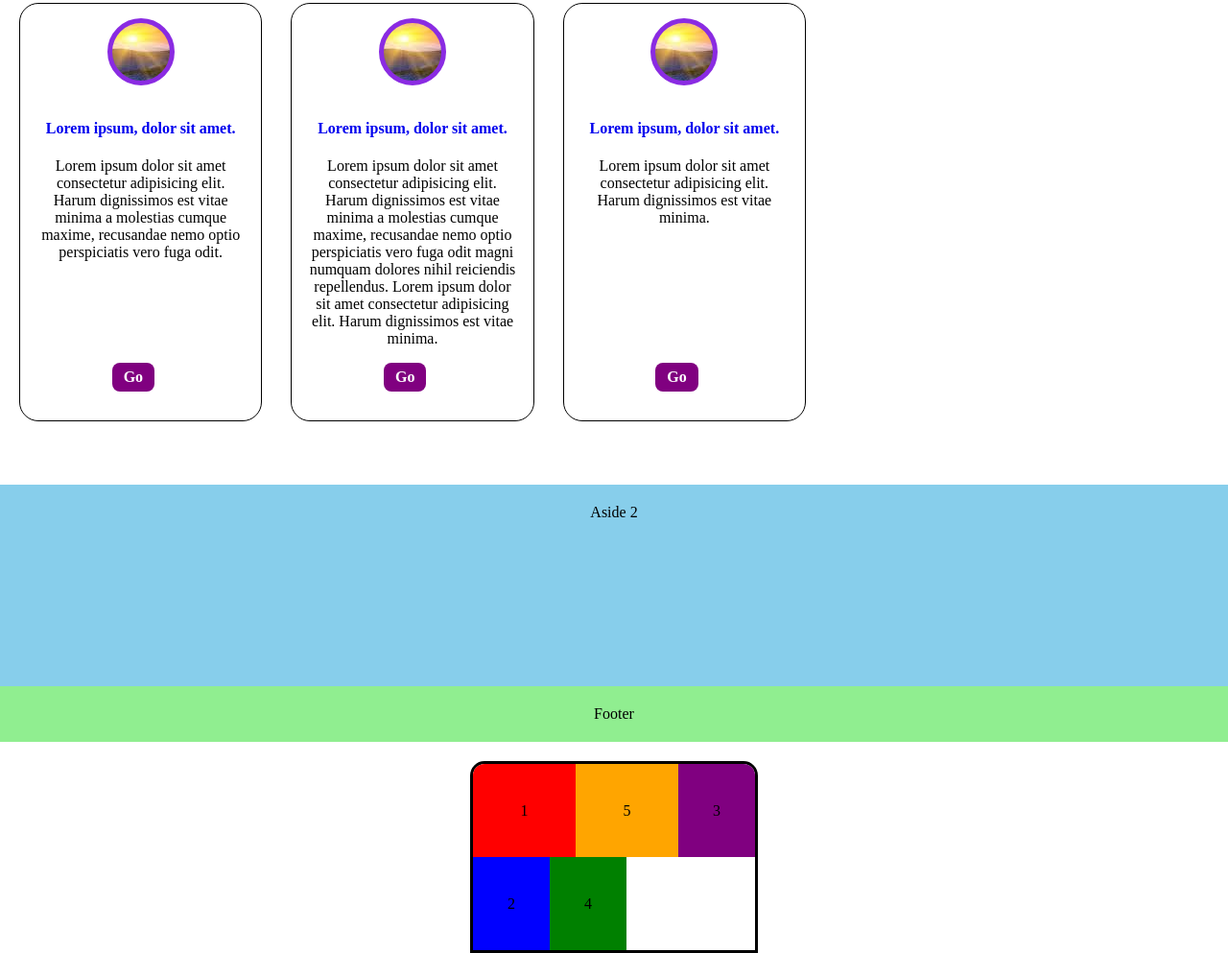
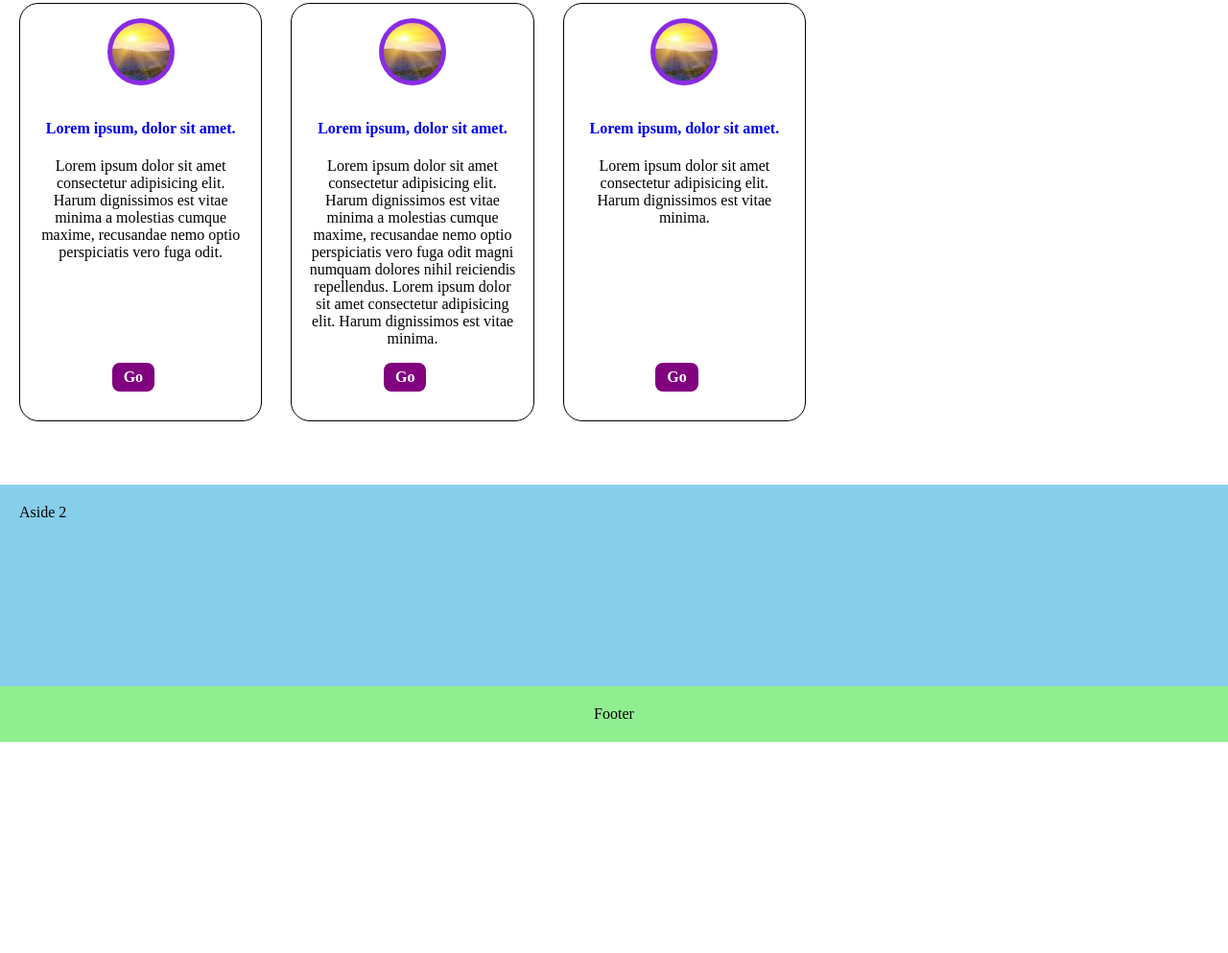
Before and after one commit to anatoliitregub/HW6, a plain HTML site: page HW6.html in a window 1280 px wide. Shown: the part 885-1878 px from the top of the page at 96% size. After the commit the page ends 1678 px from the top, so only its background shows below. Drawn offline with Linux system fonts and the light colour scheme.

Commit message:
HW6 complete

```diff
--- a/HW6.html
+++ b/HW6.html
@@ -150,13 +150,6 @@
         <footer class="footer">
             <span>Footer</span>
         </footer>
-        <div class="holder">
-            <div class="item">1</div>
-            <div class="item">2</div>
-            <div class="item">3</div>
-            <div class="item">4</div>
-            <div class="item">5</div>
-          </div>
     </div>
 </body>
 </html>
--- a/styleHW6.css
+++ b/styleHW6.css
@@ -123,22 +123,6 @@ a {
     visibility: visible;
 }
 
-/* @media (min-width: 768px) {
-    .nav-list {
-        position: static;
-        display: flex;
-        align-items: center;
-        opacity: 1;
-        visibility: visible;
-    }
-    .nav-item {
-        margin-bottom: 0;
-    }
-    .nav-item + .nav-item {
-        padding-left: 15px;
-    }
-}
- */
 .nav-item {
     margin-bottom: 15px;
 }
@@ -159,8 +143,9 @@ a {
 }
 
 .sidebar {
+    display: none;
     text-align: center;
-    flex: 0 0 210px;
+    flex: 0 0 50px;
     padding: 20px;
 }
 
@@ -176,7 +161,7 @@ a {
 .content {
     padding: 20px;
     flex-grow: auto;
-    width: calc(100% - 420px);
+    width: 100%;
 }
 
 p {
@@ -199,7 +184,7 @@ p {
 .col {
     display: flex;
     align-content: stretch;
-    width: 33.333%;
+    width: 100vh;
     padding: 0 15px 30px;
 
 }
@@ -215,7 +200,7 @@ p {
     text-align: center;
 }
 .card:hover {
-    transition: all .5s ease-in-out;
+    transition: all 1s ease-in-out;
     transform: rotateY(360deg);
 }
 .card-img {
@@ -229,7 +214,6 @@ p {
 
 }
 .card-body {
-
     flex: 1;
 }
 .card-footer {
@@ -238,10 +222,8 @@ p {
     width: 60px;
     height: 30px;
     margin: 0 auto 15px;
+}
 
-
-
-}
 .btn {
     display: inline-block;
     font-weight: bold;
@@ -258,87 +240,10 @@ p {
 
 }
 
-.holder {
-    display: flex;
-    overflow: hidden;
-    flex-wrap: wrap;
-    align-content: stretch;
-    margin: auto;
-    width: 300px;
-    height: 200px;
-    border: 3px solid black;
-    border-radius: 15px 15px 0 0;
-}
-.item {
-    display: flex;
-    justify-content: center;
-    align-items: center;
-    padding: 0;
-    margin: 0;
-    width: 80px;
-    height: 50%;
-
-}
-.holder div:first-child {
-    flex-grow: 1.5;
-    background: red;
-    order: -2;
-}
-
-/* .holder div:last-child {
-
-    flex-grow: 50;
-} */
-.item + .item {
-    background: blue;
-    order: 1;
-}
-
-.item + .item + .item {
-    background: purple;
-    order: 0;
-}
-
-.item + .item + .item + .item {
-    background: green;
-    order: 2;
-}
-.item + .item + .item + .item + .item {
-    background: orange;
-    order: -1;
-    flex-grow: 1.5;
-
-}
 /* Стили для маленьких экранов (телефоны в альбомной ориентации, дисплей 576 пикселей и более) */
 @media (min-width: 576px) {
-    .main {
-    display: flex;
-    flex-grow: 1;
-}
-
     .sidebar {
-    text-align: center;
     flex: 0 0 210px;
-    padding: 20px;
-}
-
-.sidebar-left {
-    order: -1;
-    background: violet;
-}
-
-.sidebar-right {
-    background: skyblue;
-}
-
-.content {
-    padding: 20px;
-    flex-grow: auto;
-    width: calc(100% - 420px);
-}
-
-p {
-    text-align: center;
     }
 }
 
@@ -360,10 +265,42 @@ p {
     .nav-item + .nav-item {
         padding-left: 15px;
     }
+    .sidebar {
+        flex: 0 0 210px;
+    }
+    .col {
+        width: 33.33%;
+    }
+}
+/* /* /* /* Стили для больших экранов (ПК, дисплей 992 пикселей и более) */
+@media (min-width: 992px) {
+    .sidebar {
+        display: flex;
+        flex: 0 0 210px;
+    }
+    .content {
+       width: calc(100% - 420px);
+    }
+   .col {
+        width: 33.333%;
+    }
+}
+ /* Стили для очень больших экранов (ПК с большим монитором, дисплей 1200 пикселей и более) */
+@media (min-width: 1200px) {
+    .sidebar {
+        display: flex;
+        flex: 0 0 210px;
     }
 
-/* Стили для больших экранов (ПК, дисплей 992 пикселей и более) */
-/*     @media (min-width: 992px) { ... } */
+    .sidebar-right {
+       order: 1;
+    }
 
-/* Стили для очень больших экранов (ПК с большим монитором, дисплей 1200 пикселей и более) */
-   /*  @media (min-width: 1200px) { ... } */
+    .content {
+       width: calc(100% - 420px);
+    }
+    .col {
+        width: 33.333%;
+    }
+
+}
```
Lines whose indentation alone changed are shown as unchanged.
